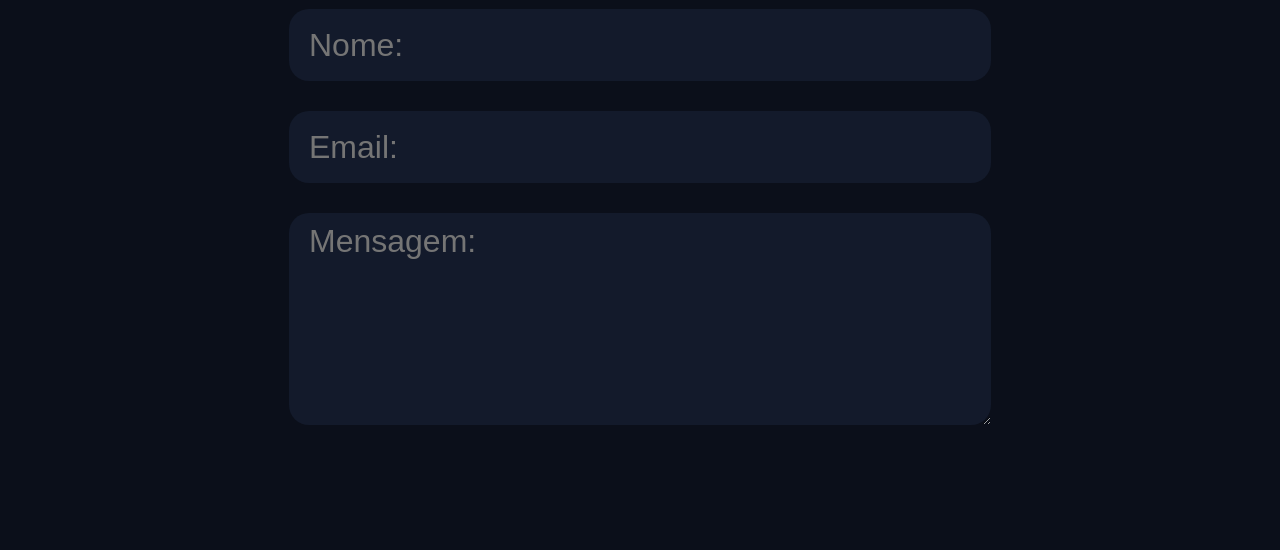
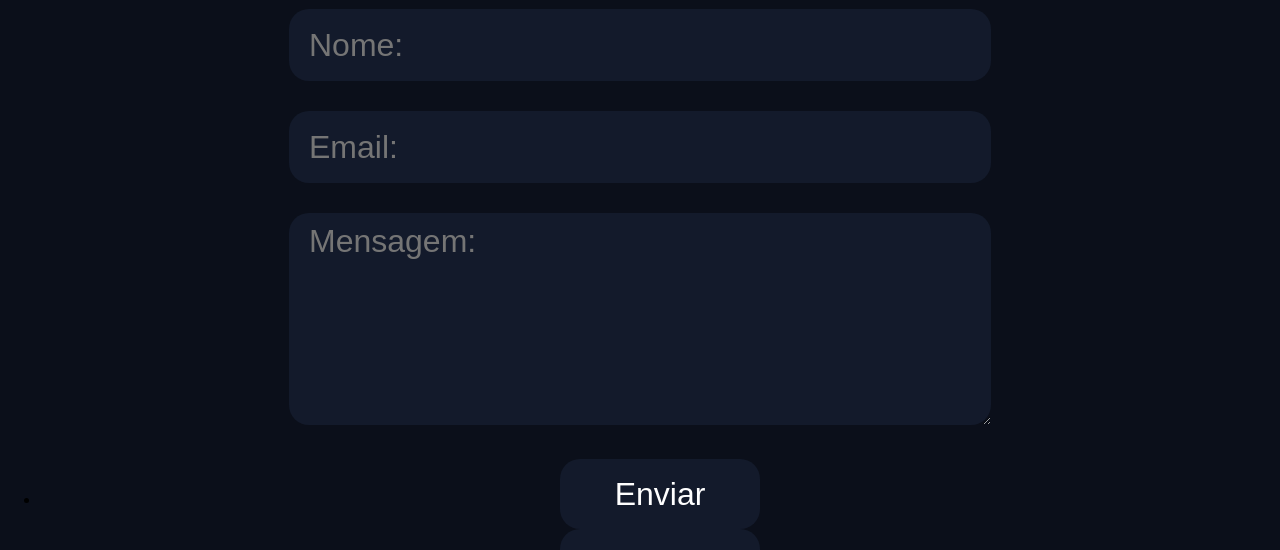
Before and after one commit to jotazzo/Portif-lio, a plain HTML site: page index.html in a window 1280 px wide. Shown: the part 249-799 px from the top of the page. Drawn offline with Linux system fonts and the light colour scheme; a web font is replaced by a local one.

Commit message:
Add files via upload

```diff
--- a/index.html
+++ b/index.html
@@ -39,6 +39,10 @@
                     </div>
                 </div>
 
+        <ul>
+            <li><button>Enviar</button></li>
+            <li><button>Limpar</button></li>
+        </ul>
 
             </form>
 
--- a/style.css
+++ b/style.css
@@ -40,6 +40,7 @@ header ul {
     font-family: "Inria Sans", sans-serif;
     padding-top: 30px;
     padding-bottom: 30px;
+
 }
 
 main input {
@@ -69,6 +70,21 @@ main textarea {
     padding-left: 20px;
     font-size: 32px;
     padding-top: 10px;
+    max-width: 680px;
+    max-height: 200px;
+    min-height: 200px;
+    min-width: 680px;
+}
+
+#contatus button {
+    height: 70px;
+    width: 200px;
+    background-color: #131A2B;
+    font-family: "Inria Sans", sans-serif;
+    color: white;
+    font-size: 32px;
+    border: none;
+    border-radius: 20px;
 }
 
 footer {
```
